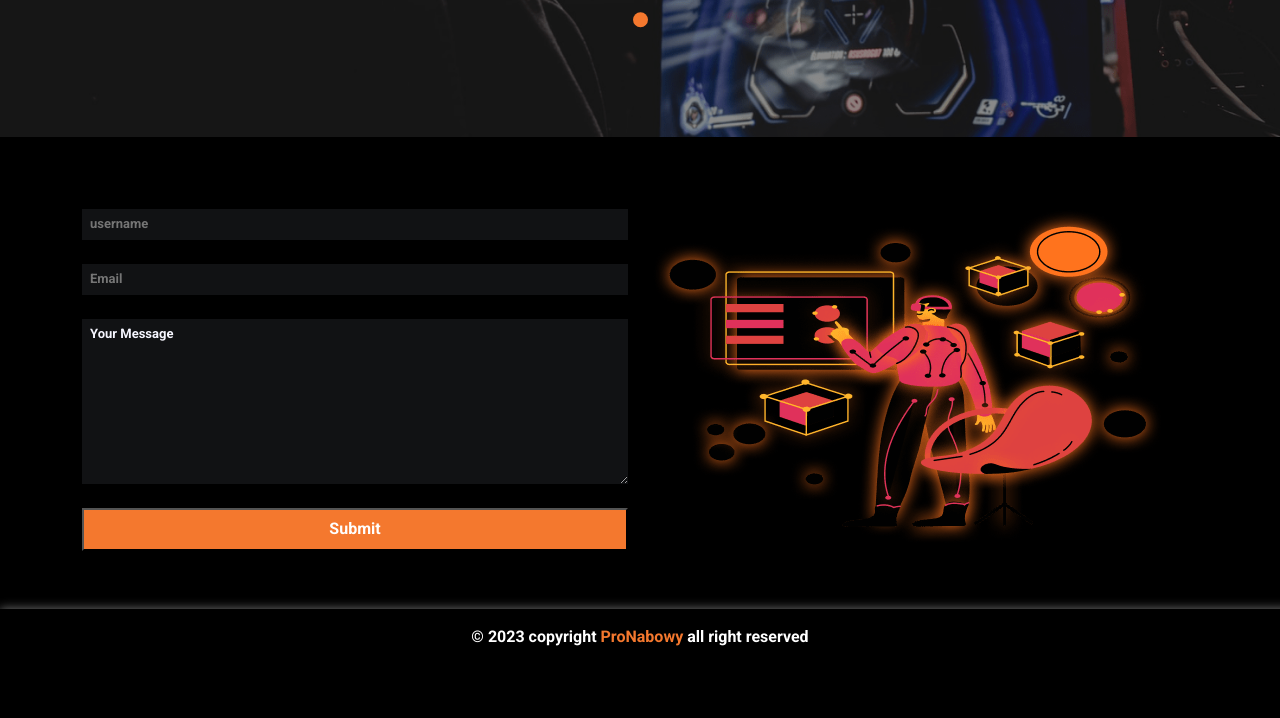
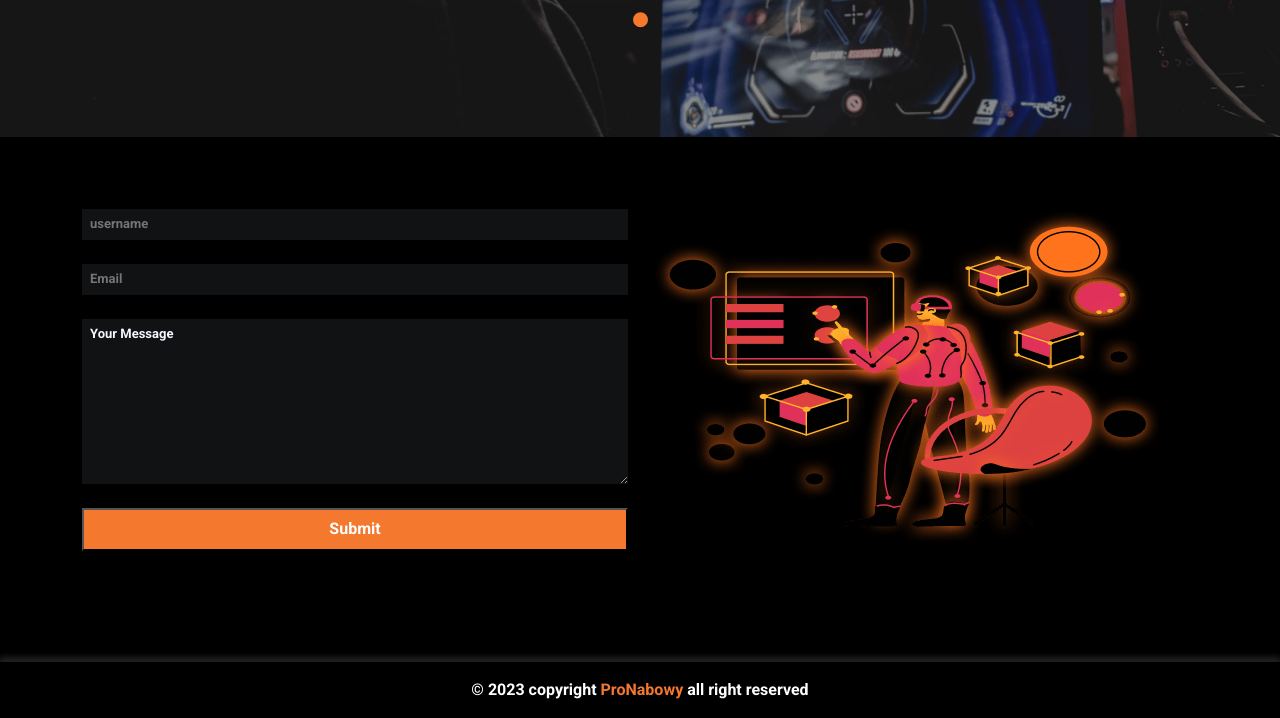
Before and after one commit to ProNabowy/E-Sports, a plain HTML site: page join.html in a window 1280 px wide. Shown: the part 183-901 px from the top of the page. Before the commit the page ends 848 px from the top, so only its background shows below. Drawn offline with nearby package versions, Linux system fonts and the light colour scheme.

Commit message:
update footer

```diff
--- a/join.html
+++ b/join.html
@@ -130,7 +130,7 @@ li
         </section>
 
         <footer class="bg-black p-3 text-center position-relative text-white fw-bolder"
-            style="box-shadow: 10px 10px 10px 10px #777;">
+            style="box-shadow: 0px -4px 6px 1px #222; margin-top: 71px !important;">
             <p style="position: relative; z-index: 11;">&copy; <span class="year"></span> copyright <span
                     style="color: #f4782e;">ProNabowy</span> all right reserved</p>
         </footer>
```
